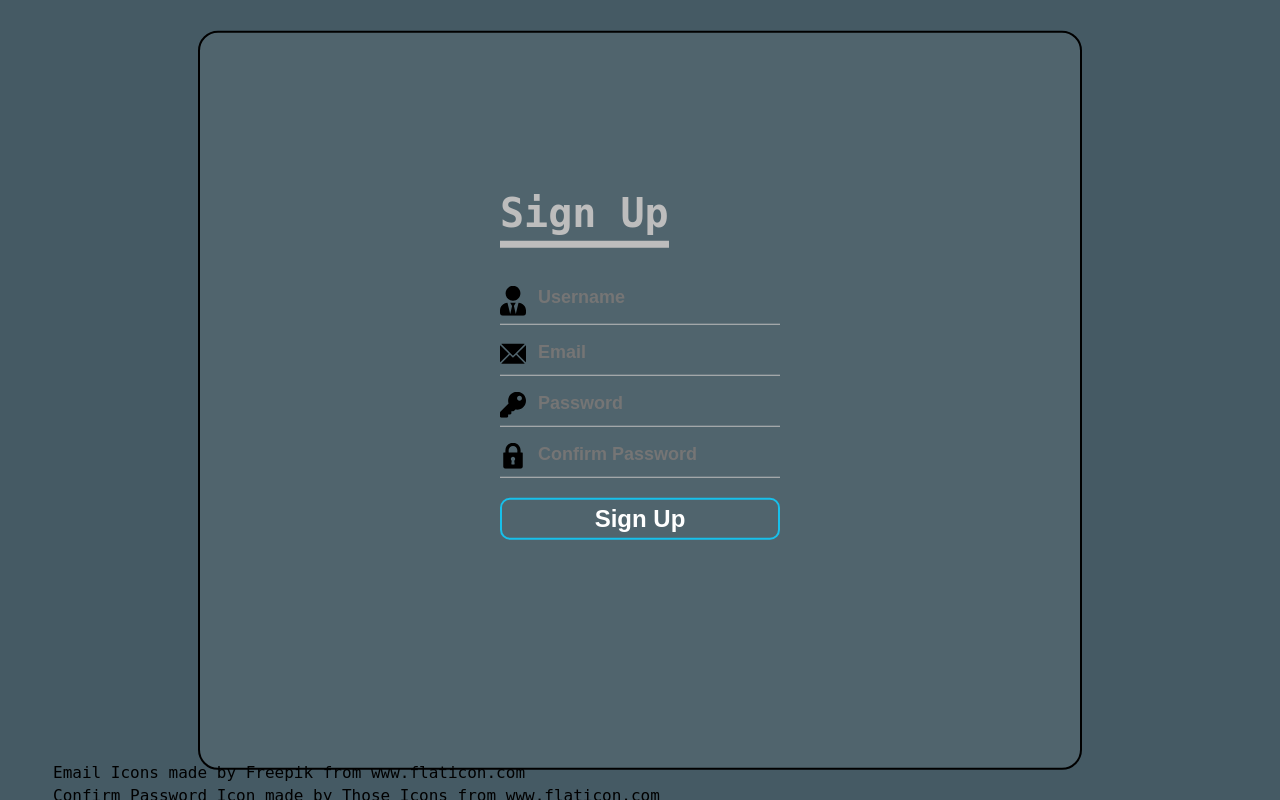
After one commit to Weact/WEB-PHP, a PHP site: page /signup.php in a window 1280 px wide. The commit adds this page. Run offline with PHP 8.4, Linux system fonts and the light colour scheme.

Commit message:
sign up form

```diff
--- a/VirtualHost_Commerce/db.php
+++ b/VirtualHost_Commerce/db.php
@@ -11,7 +11,7 @@ include_once 'req.php';
 define('SERVERNAME', 'localhost');
 define('USERNAME','root');
 define('PASSWORD','');
-define('DATABASE','commerce_cours');
+define('DATABASE','fgcommerce_cours');
 
 //connect(SERVERNAME, USERNAME, PASSWORD, DATABASE);
 
--- /dev/null
+++ b/VirtualHost_Yapadkass/signup.css
@@ -0,0 +1,98 @@
+/*                          *
+*      LUDUS  ACADEMIE      *
+*    OWNER : DRUCKES Lucas  *
+*      WEACT     2020       *
+*   CSS FILE FOR  LOGIN.PHP *
+*          YAPADKASS        *
+*                           */
+
+@font-face {
+  font-family: "Archival";
+  src: url("SF_Arch_Rival-webfont.woff") format("woff");
+}
+
+body{
+  margin: 0;
+  padding: 0;
+  font-family: monospace, Arial;
+  background-color: #455A64;
+}
+header{
+  background: none;
+}
+footer{
+  position: absolute;
+  top: 95%;
+  color: white;
+}
+footer a{
+  text-decoration: none;
+}
+footer a:link{
+  color: inherit;
+  text-decoration: none;
+}
+footer a:visited
+{
+  color: inherit;
+}
+.login-container{
+  width: 280px;
+  position: absolute;
+  top: 50%;
+  left: 50%;
+  transform: translate(-50%,-50%);
+  color: #BDBDBD;
+  background-color: #EEEEEE11;
+  padding: 125px 300px 200px 300px;
+  border: 2px solid black;
+  border-radius: 20px;
+}
+.login-container h1:first-child{
+  float: left;
+  font-size: 40px;
+  border-bottom: 7px solid #BDBDBD;
+  margin-bottom: 30px;
+  padding: 5px 0;
+}
+.textbox{
+  width: 100%;
+  overflow: hidden;
+  font-size: 20px;
+  padding: 8px 0;
+  margin: 8px 0;
+  border-bottom: 1px solid #BDBDBD;
+}
+.textbox .i-icon{
+  width: 26px;
+  float: left;
+  text-align: center;
+}
+.textbox input{
+  border: none;
+  outline: none;
+  background: none;
+  color: white; /* Color of the text inside of the text input */
+  font-size: 18px;
+  width: 80%;
+  float: left;
+
+  font-weight: bolder;
+  margin: 0 10px;
+}
+.btn{
+  width: 100%;
+  background: none;
+  outline: none;
+  border: 2px solid #17c0eb;
+  color: white;
+  padding: 5px;
+  font-size: 24px;
+  cursor: pointer;
+  margin: 12px 0;
+  font-weight: bold;
+  border-radius: 10px;
+}
+.btn:hover{
+  border-color: cyan;
+}
--- /dev/null
+++ b/VirtualHost_Yapadkass/signup.php
@@ -0,0 +1,90 @@
+<?php
+/*                          *
+*      LUDUS  ACADEMIE      *
+*    OWNER : DRUCKES Lucas  *
+*      WEACT     2020       *
+*        PHP LOGIN FILE     *
+*          YAPADKASS        *
+*                           */
+
+include_once 'req.php';
+
+define('SERVERNAME', 'localhost');
+define('USERNAME','root');
+define('PASSWORD','');
+define('DATABASE','yapadkass');
+
+db_connect();
+
+function db_connect()
+{
+  try{
+    $conn = new PDO("mysql:host=".SERVERNAME.";dbname=".DATABASE, USERNAME, PASSWORD);
+    $conn->setAttribute(PDO::ATTR_ERRMODE, PDO::ERRMODE_EXCEPTION);
+
+    echo "<script> console.log('Connected successfully'); </script>";
+  }
+  catch(PDOException $e){
+    echo "<span class='conn_failed'>Connection failed: " . $e->getMessage() . "</span><br><br>";
+  }
+
+  if(isset($conn))
+  {
+
+  }else{
+    echo "<script> console.log('La connexion n\'existe pas.') </script>";
+  }
+
+  return $conn;
+}
+?>
+
+<!DOCTYPE html>
+<html lang="en" dir="ltr">
+  <head>
+    <meta charset="utf-8">
+    <title>Log In - YAPADKASS</title>
+    <link rel="stylesheet" href="style.css">
+    <link rel="stylesheet" href="signup.css">
+  </head>
+  <body>
+        <header> <!-- Website's Header => It will contains Title and main informations -->
+        </header>
+        <div class="login-container">
+          <form class="login_form" action="index.php" method="POST">
+            <h1>Sign Up</h1>
+            <div class="textbox">
+              <img class="i-icon i-uname" src="user-tie-solid.svg" alt="user-tie" title="Username">
+              <input type="text" class="txtuser" placeholder="Username" name="client-username" value="">
+            </div>
+            <div class="textbox">
+              <img class="i-icon i-psw" src="mail.svg" alt="user-tie" title="Password">
+              <input type="email" class="txtuser" placeholder="Email" name="client-email" value="">
+            </div>
+            <div class="textbox">
+              <img class="i-icon i-psw" src="key-solid.svg" alt="user-tie" title="Password">
+              <input type="password" class="txtuser" placeholder="Password" name="client-password" value="">
+            </div>
+            <div class="textbox">
+              <img class="i-icon i-psw" src="lock.svg" alt="user-tie" title="Password">
+              <input type="password" class="txtuser" placeholder="Confirm Password" name="client-confirm" value="">
+            </div>
+
+            <input type="hidden" name="has_submited" value="0">
+            <input class="btn" type="submit" name="signup-btn" value="Sign Up">
+          </form>
+        </div>
+
+        <footer> <!-- Website's footer => It will contains all the informations about the website's owner and contact, policy etc.. -->
+          <table>
+            <tr>
+              <td>Email Icons made by <a href="https://www.flaticon.com/authors/freepik" title="Freepik">Freepik</a> from <a href="https://www.flaticon.com/" title="Flaticon"> www.flaticon.com</a></td>
+            </tr>
+            <tr>
+              <td>Confirm Password Icon made by <a href="https://www.flaticon.com/authors/those-iconse" title="Those Icons">Those Icons</a> from <a href="https://www.flaticon.com/" title="Flaticon"> www.flaticon.com</a></td>
+            </tr>
+          </table>
+        </footer>
+
+  </body>
+</html>
--- a/VirtualHost_Yapadkass/style.css
+++ b/VirtualHost_Yapadkass/style.css
@@ -6,9 +6,15 @@
 *          YAPADKASS        *
 *                           */
 
+@font-face {
+  font-family: "Archival";
+  src: url("SF_Arch_Rival-webfont.woff") format("woff");
+}
+
 body{
   background-color: #0c2461;
   margin: 0;
+  font-family: "Archival", Arial, sans-serif;
 }
 
 header{
@@ -18,10 +24,33 @@ header{
   height: 150px;
   padding: 10px;
 
-  font-size: 48px;
+  font-size: 60px;
   color: white;
 
   text-align: center;
+}
+header .welcome-msg{
+  font-size: 40px;
+  color: blue;
+  text-decoration: underline;
+  font-weight: bolder;
+}
+footer{
+  position: absolute;
+  top: 95%;
+  color: white;
+  margin-left: 50px;
+}
+footer a{
+  text-decoration: none;
+}
+footer a:link{
+  color: inherit;
+  text-decoration: none;
+}
+footer a:visited
+{
+  color: inherit;
 }
 
 nav{
```
Also changed, not shown: VirtualHost_Yapadkass/db.php (+11 -20 lines), VirtualHost_Yapadkass/index.php (+45 -4 lines), VirtualHost_Yapadkass/SF_Arch_Rival-webfont.woff (added), VirtualHost_Yapadkass/key-solid.svg (added), VirtualHost_Yapadkass/lock.svg (added), VirtualHost_Yapadkass/mail.svg (added), VirtualHost_Yapadkass/user-tie-solid.svg (added).
